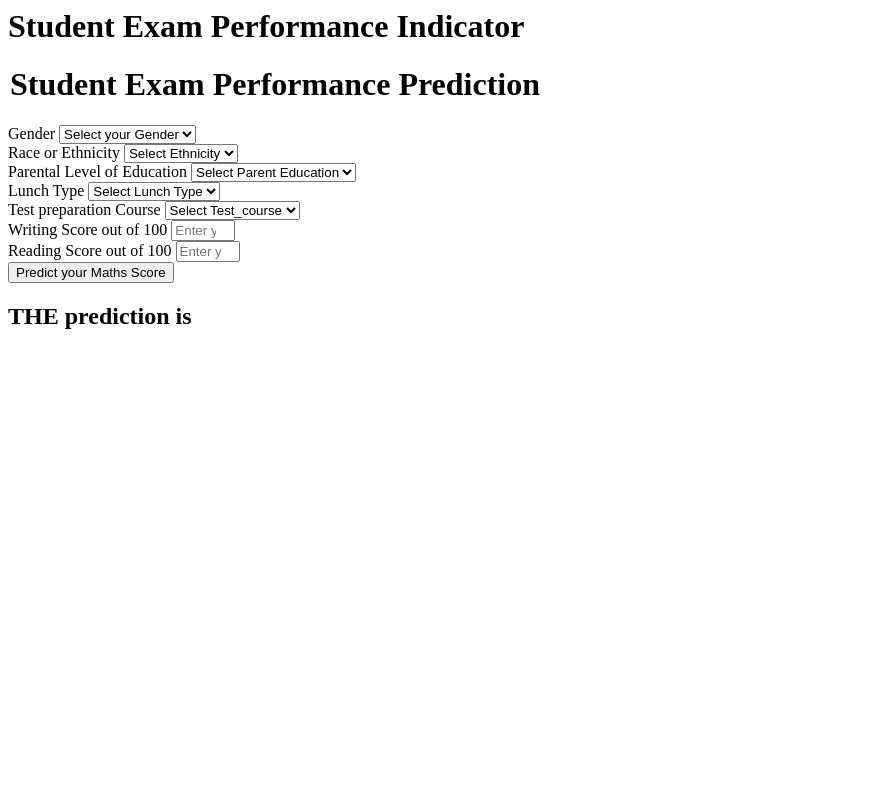
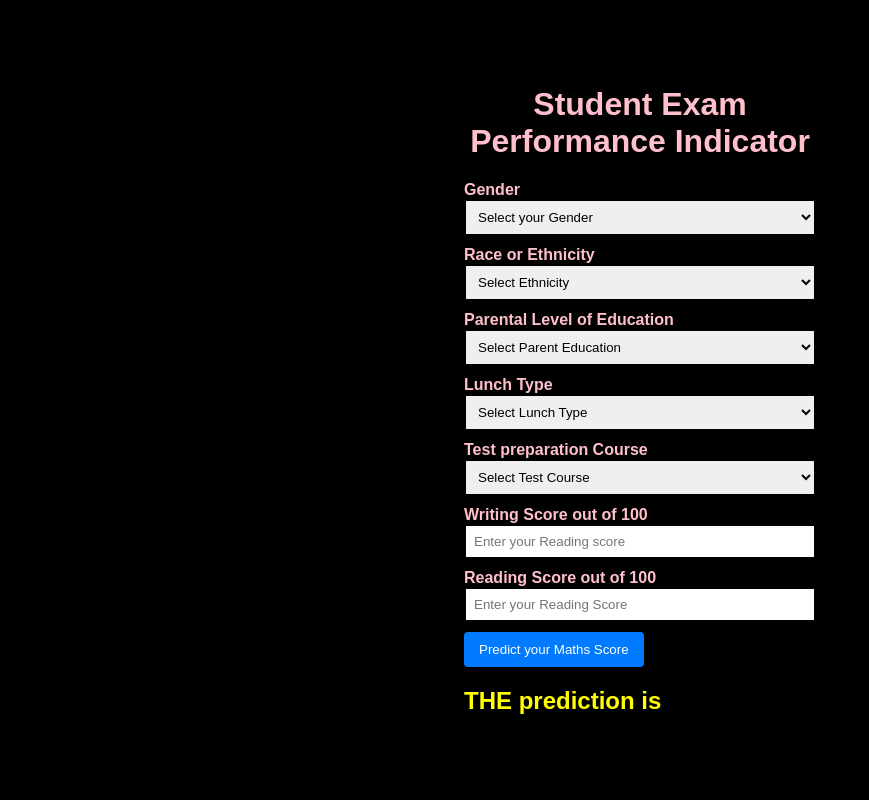
Before and after one commit to NAMan00018/ML_PROJECT, a Flask app: page /predictdata in a window 1280 px wide. Shown: the whole page, without its empty margins (0-869 px from the left). Run offline with Flask 3, Linux system fonts and the light colour scheme.

Commit message:
applying CSS

```diff
--- /dev/null
+++ b/static/CSS/style.css
@@ -0,0 +1,68 @@
+/* CSS/style.css */
+
+body, html {
+    margin: 0;
+    padding: 0;
+    height: 100%;
+    background-color: #000; /* Set your desired background color */
+    font-family: Arial, sans-serif;
+    display: flex;
+    align-items: center;
+    justify-content: center;
+}
+
+.login {
+    width: 80%;
+    max-width: 400px;
+    background-color: #000; /* Set the background color for the form */
+    padding: 20px;
+    border-radius: 8px;
+    box-shadow: 0 0 10px rgba(0, 0, 0, 0.1);
+    transition: background-color 0.3s ease;
+    color: #fff; /* Set text color to white */
+}
+
+h1 {
+    text-align: center;
+    color: pink; /* Set heading color to pink */
+}
+
+form {
+    margin-top: 20px;
+}
+
+.form-label {
+    font-weight: bold;
+    color: pink; /* Set form label color to pink */
+}
+
+.form-control {
+    width: 100%;
+    padding: 8px;
+    margin-bottom: 10px;
+    box-sizing: border-box;
+    border: 2px solid #000; /* Set the initial border color for the form fields */
+    transition: border-color 0.3s ease; /* Add transition for smoother effect */
+}
+
+.form-control:hover {
+    border-color: #ff0000; /* Change the field border color on hover to red */
+}
+
+.btn {
+    background-color: #007bff; /* Set the button background color */
+    color: #fff;
+    padding: 10px 15px;
+    border: none;
+    border-radius: 4px;
+    cursor: pointer;
+}
+
+.btn:hover {
+    background-color: #0056b3; /* Change the button background color on hover */
+}
+
+h2 {
+    margin-top: 20px;
+    color: yellow; /* Set h2 color to yellow */
+}
--- a/templates/home.html
+++ b/templates/home.html
@@ -1,111 +1,88 @@
-<html>
+<!DOCTYPE html>
+<html lang="en">
+
+<head>
+    <meta charset="UTF-8">
+    <meta name="viewport" content="width=device-width, initial-scale=1.0">
+    <link rel="stylesheet" href="{{url_for('static',filename='CSS/style.css') }}">
+</head>
+
 <body>
     <div class="login">
         <h1>Student Exam Performance Indicator</h1>
 
         <form action="{{ url_for('predict_datapoint')}}" method="post">
-        <h1>
-            <legend>Student Exam Performance Prediction</legend>
-        </h1>
+
             <div class="mb-3">
                 <label class="form-label">Gender</label>
-            <select class="form-control" name="gender" placeholder="Enter you Gender" required>
+                <select class="form-control" name="gender" placeholder="Enter your Gender" required>
                     <option class="placeholder" selected disabled value="">Select your Gender</option>
-                <option value="male">
-                    Male
-                </option>
-                <option value="female">
-                    Female
-                </option>
+                    <option value="male">Male</option>
+                    <option value="female">Female</option>
                 </select>
             </div>
+
             <div class="mb-3">
                 <label class="form-label">Race or Ethnicity</label>
-            <select class="form-control" name="ethnicity" placeholder="Enter you ethnicity" required>
+                <select class="form-control" name="ethnicity" placeholder="Enter your ethnicity" required>
                     <option class="placeholder" selected disabled value="">Select Ethnicity</option>
-                <option value="group A">
-                    Group A
-                </option>
-                <option value="group B">
-                    Group B
-                </option>
-                <option value="group C">
-                    Group C
-                </option>
-                <option value="group D">
-                    Group D
-                </option>
-                <option value="group E">
-                    Group E
-                </option>
+                    <option value="group A">Group A</option>
+                    <option value="group B">Group B</option>
+                    <option value="group C">Group C</option>
+                    <option value="group D">Group D</option>
+                    <option value="group E">Group E</option>
                 </select>
             </div>
+
             <div class="mb-3">
                 <label class="form-label">Parental Level of Education</label>
-            <select class="form-control" name="parental_level_of_education"
-                placeholder="Enter you Parent Education" required>
+                <select class="form-control" name="parental_level_of_education" placeholder="Enter your Parent Education" required>
                     <option class="placeholder" selected disabled value="">Select Parent Education</option>
-                <option value="associate's degree">
-                    associate's degree
-                </option>
-                <option value="bachelor's degree">
-                    bachelor's degree
-                </option>
-                <option value="high school">
-                    high school
-                </option>
-                <option value="master's degree">
-                    master's degree
-                </option>
-                <option value="some college">
-                    some college
-                </option>
-                <option value="some high school">
-                    some high school
-                </option>
+                    <option value="associate's degree">associate's degree</option>
+                    <option value="bachelor's degree">bachelor's degree</option>
+                    <option value="high school">high school</option>
+                    <option value="master's degree">master's degree</option>
+                    <option value="some college">some college</option>
+                    <option value="some high school">some high school</option>
                 </select>
             </div>
+
             <div class="mb-3">
                 <label class="form-label">Lunch Type</label>
-            <select class="form-control" name="lunch" placeholder="Enter you Lunch" required>
+                <select class="form-control" name="lunch" placeholder="Enter your Lunch" required>
                     <option class="placeholder" selected disabled value="">Select Lunch Type</option>
-                <option value="free/reduced">
-                    free/reduced
-                </option>
-                <option value="standard">
-                    standard
-                </option>
+                    <option value="free/reduced">free/reduced</option>
+                    <option value="standard">standard</option>
                 </select>
             </div>
+
             <div class="mb-3">
                 <label class="form-label">Test preparation Course</label>
-            <select class="form-control" name="test_preparation_course" placeholder="Enter you Course"
-                required>
-                <option class="placeholder" selected disabled value="">Select Test_course</option>
-                <option value="none">
-                    None
-                </option>
-                <option value="completed">
-                    Completed
-                </option>
+                <select class="form-control" name="test_preparation_course" placeholder="Enter your Course" required>
+                    <option class="placeholder" selected disabled value="">Select Test Course</option>
+                    <option value="none">None</option>
+                    <option value="completed">Completed</option>
                 </select>
             </div>
+
             <div class="mb-3">
                 <label class="form-label">Writing Score out of 100</label>
-            <input class="form-control" type="number" name="reading_score"
-                placeholder="Enter your Reading score" min='0' max='100' />
+                <input class="form-control" type="number" name="reading_score" placeholder="Enter your Reading score" min='0' max='100' />
             </div>
+
             <div class="mb-3">
                 <label class="form-label">Reading Score out of 100</label>
-            <input class="form-control" type="number" name="writing_score"
-                placeholder="Enter your Reading Score" min='0' max='100' />
+                <input class="form-control" type="number" name="writing_score" placeholder="Enter your Reading Score" min='0' max='100' />
             </div>
+
             <div class="mb-3">
                 <input class="btn btn-primary" type="submit" value="Predict your Maths Score" required />
             </div>
         </form>
         <h2>
-       THE  prediction is {{results}}
+            THE prediction is {{results}}
         </h2>
-   <body>
+    </div>
+</body>
+
 </html>
```
Lines whose indentation alone changed are shown as unchanged.
